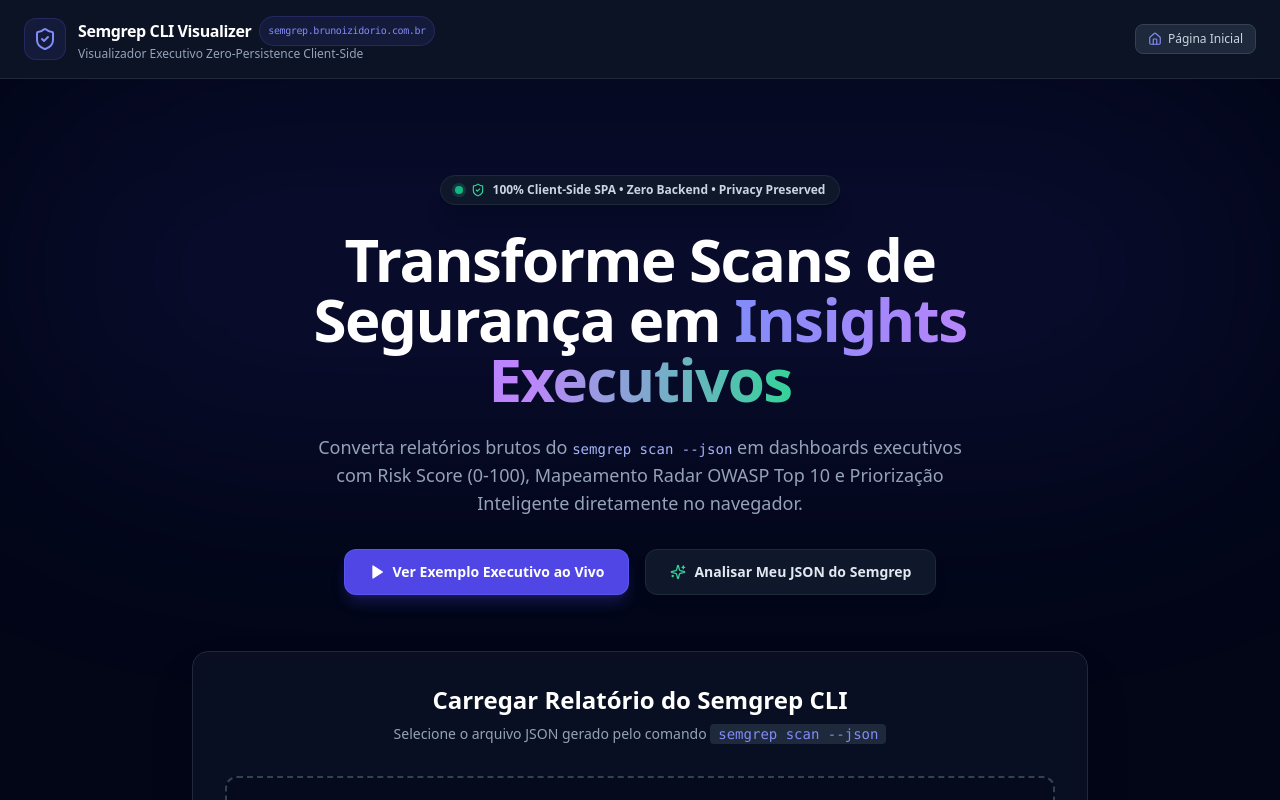
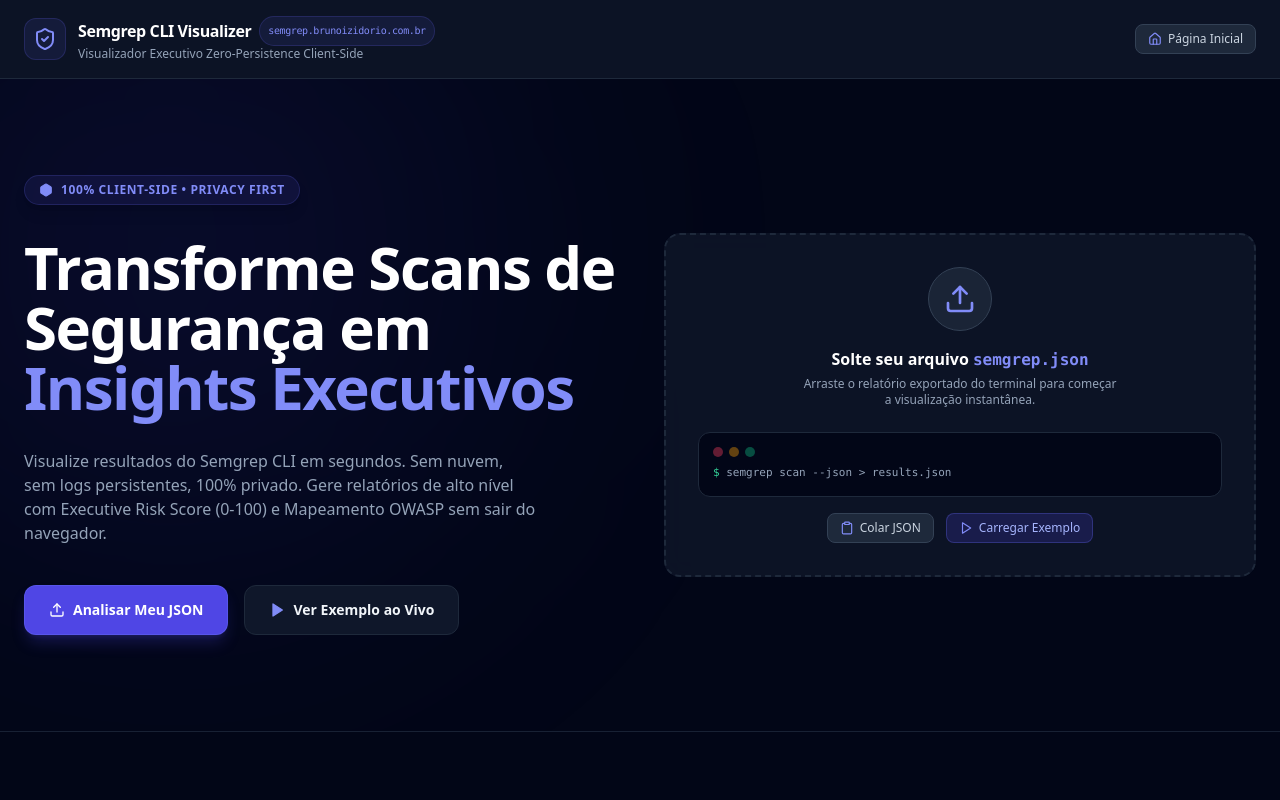
Before and after one commit to brunoez/semgrep, a React (Vite) app in the folder frontend/: page / in a window 1280 px wide. Shown: the top 800 px of the page. Built offline with nearby package versions, Linux system fonts and the light colour scheme.

Commit message:
feat: align Hero section with Google Stitch 2-column layout placing upload zone on the right

```diff
--- a/frontend/src/components/common/FileDropzone.tsx
+++ b/frontend/src/components/common/FileDropzone.tsx
@@ -1,97 +1,146 @@
 import React, { useState } from 'react';
-import { UploadCloud, Code, Play, AlertCircle } from 'lucide-react';
+import { Upload, Clipboard, Play, AlertCircle } from 'lucide-react';
 import { useSemgrepStore } from '../../store/useSemgrepStore';
 
 export const FileDropzone: React.FC = () => {
-  const { loadJson, loadSample, error, isLoading } = useSemgrepStore();
-  const [pasteText, setPasteText] = useState('');
-  const [showPaste, setShowPaste] = useState(false);
+  const { loadJson, loadSample, isLoading, error } = useSemgrepStore();
+  const [dragActive, setDragActive] = useState(false);
+  const [pasteOpen, setPasteOpen] = useState(false);
+  const [pasteContent, setPasteContent] = useState('');
 
-  const handleFileUpload = (file: File) => {
+  const handleDrag = (e: React.DragEvent) => {
+    e.preventDefault();
+    e.stopPropagation();
+    if (e.type === 'dragenter' || e.type === 'dragover') {
+      setDragActive(true);
+    } else if (e.type === 'dragleave') {
+      setDragActive(false);
+    }
+  };
+
+  const handleDrop = (e: React.DragEvent) => {
+    e.preventDefault();
+    e.stopPropagation();
+    setDragActive(false);
+    if (e.dataTransfer.files && e.dataTransfer.files[0]) {
+      readFile(e.dataTransfer.files[0]);
+    }
+  };
+
+  const handleChange = (e: React.ChangeEvent<HTMLInputElement>) => {
+    e.preventDefault();
+    if (e.target.files && e.target.files[0]) {
+      readFile(e.target.files[0]);
+    }
+  };
+
+  const readFile = (file: File) => {
+    if (!file.name.endsWith('.json')) {
+      alert('Por favor, envie um arquivo com extensão .json');
+      return;
+    }
     const reader = new FileReader();
-    reader.onload = (e) => {
-      const content = e.target?.result as string;
-      if (content) loadJson(content);
+    reader.onload = (event) => {
+      const content = event.target?.result as string;
+      loadJson(content);
     };
     reader.readAsText(file);
   };
 
-  const handleDrop = (e: React.DragEvent) => {
-    e.preventDefault();
-    if (e.dataTransfer.files && e.dataTransfer.files[0]) {
-      handleFileUpload(e.dataTransfer.files[0]);
-    }
+  const handlePasteSubmit = () => {
+    if (!pasteContent.trim()) return;
+    loadJson(pasteContent);
   };
 
   return (
-    <div className="max-w-4xl mx-auto my-12 p-8 bg-slate-900/60 border border-slate-800 rounded-2xl shadow-2xl backdrop-blur">
-      <div className="text-center mb-8">
-        <h2 className="text-2xl font-bold text-white">Carregar Relatório do Semgrep CLI</h2>
-        <p className="text-sm text-slate-400 mt-2">
-          Selecione o arquivo JSON gerado pelo comando <code className="text-indigo-400 bg-slate-800 px-2 py-0.5 rounded">semgrep scan --json</code>
-        </p>
-      </div>
-
+    <div className="w-full">
       {error && (
-        <div className="mb-6 p-4 bg-rose-500/10 border border-rose-500/20 rounded-xl text-rose-400 flex items-center gap-3 text-sm">
-          <AlertCircle className="w-5 h-5 flex-shrink-0" />
+        <div className="mb-4 p-3 bg-rose-500/10 border border-rose-500/20 rounded-xl text-rose-400 text-xs flex items-center gap-2">
+          <AlertCircle className="w-4 h-4 flex-shrink-0" />
           <span>{error}</span>
         </div>
       )}
 
       <div
-        onDragOver={(e) => e.preventDefault()}
+        onDragEnter={handleDrag}
+        onDragOver={handleDrag}
+        onDragLeave={handleDrag}
         onDrop={handleDrop}
-        className="border-2 border-dashed border-slate-700 hover:border-indigo-500 rounded-xl p-10 text-center transition cursor-pointer bg-slate-950/40"
+        className={`relative border-2 border-dashed rounded-2xl p-6 sm:p-8 flex flex-col items-center justify-center text-center transition-all bg-slate-900/80 backdrop-blur-md cursor-pointer ${
+          dragActive
+            ? 'border-indigo-500 bg-indigo-500/10 shadow-[0_0_25px_rgba(99,102,241,0.2)]'
+            : 'border-slate-800 hover:border-indigo-500/50 hover:bg-slate-900'
+        }`}
       >
-        <UploadCloud className="w-12 h-12 text-indigo-400 mx-auto mb-4" />
-        <p className="text-base text-slate-200 font-medium">Arraste e solte seu arquivo JSON aqui</p>
-        <p className="text-xs text-slate-500 mt-1">Limite máximo: 50MB (Execução 100% no navegador)</p>
-
-        <label className="inline-block mt-6 px-5 py-2.5 bg-indigo-600 hover:bg-indigo-500 text-white text-sm font-medium rounded-lg cursor-pointer transition shadow-lg shadow-indigo-600/20">
-          Procurar Arquivo
         <input
           type="file"
           accept=".json"
-            className="hidden"
-            onChange={(e) => e.target.files?.[0] && handleFileUpload(e.target.files[0])}
+          onChange={handleChange}
+          className="absolute inset-0 w-full h-full opacity-0 cursor-pointer z-10"
         />
-        </label>
+
+        <div className="w-16 h-16 mb-4 rounded-full bg-slate-800/80 border border-slate-700 flex items-center justify-center text-indigo-400 group-hover:scale-105 transition-transform">
+          <Upload className="w-8 h-8" />
         </div>
 
-      <div className="flex items-center justify-between mt-8 pt-6 border-t border-slate-800">
+        <h3 className="text-base font-bold text-white mb-1">
+          Solte seu arquivo <code className="text-indigo-400 font-mono">semgrep.json</code>
+        </h3>
+        <p className="text-xs text-slate-400 max-w-xs mb-6">
+          Arraste o relatório exportado do terminal para começar a visualização instantânea.
+        </p>
+
+        {/* CLI Terminal snippet */}
+        <div className="w-full bg-slate-950 rounded-xl p-3.5 font-mono text-[11px] text-slate-400 border border-slate-800 text-left mb-4 z-20 pointer-events-auto">
+          <div className="flex gap-1.5 mb-2">
+            <div className="w-2.5 h-2.5 rounded-full bg-rose-500/40" />
+            <div className="w-2.5 h-2.5 rounded-full bg-amber-500/40" />
+            <div className="w-2.5 h-2.5 rounded-full bg-emerald-500/40" />
+          </div>
+          <span className="text-emerald-400">$</span> semgrep scan --json &gt; results.json
+        </div>
+
+        <div className="flex flex-wrap items-center justify-center gap-3 z-20 pointer-events-auto">
           <button
-          onClick={() => setShowPaste(!showPaste)}
-          className="flex items-center gap-2 text-xs text-slate-400 hover:text-slate-200 transition"
+            type="button"
+            onClick={() => setPasteOpen(!pasteOpen)}
+            className="flex items-center gap-1.5 px-3 py-1.5 bg-slate-800 hover:bg-slate-700 text-slate-300 text-xs font-medium rounded-lg border border-slate-700 transition cursor-pointer"
           >
-          <Code className="w-4 h-4" /> {showPaste ? 'Ocultar Área de Texto' : 'Colar JSON Diretamente'}
+            <Clipboard className="w-3.5 h-3.5 text-indigo-400" />
+            {pasteOpen ? 'Fechar Paste' : 'Colar JSON'}
           </button>
 
           <button
-          onClick={() => loadSample()}
+            type="button"
+            onClick={loadSample}
             disabled={isLoading}
-          className="flex items-center gap-2 px-4 py-2 bg-slate-800 hover:bg-slate-700 text-slate-200 text-xs font-medium rounded-lg border border-slate-700 transition"
+            className="flex items-center gap-1.5 px-3 py-1.5 bg-indigo-600/20 hover:bg-indigo-600/30 text-indigo-300 text-xs font-medium rounded-lg border border-indigo-500/30 transition cursor-pointer"
           >
-          <Play className="w-3.5 h-3.5 text-emerald-400" /> Carregar Relatório de Exemplo
+            <Play className="w-3.5 h-3.5 text-indigo-400" />
+            Carregar Exemplo
           </button>
         </div>
 
-      {showPaste && (
-        <div className="mt-6">
+        {pasteOpen && (
+          <div className="w-full mt-4 z-20 pointer-events-auto text-left space-y-2">
             <textarea
-            value={pasteText}
-            onChange={(e) => setPasteText(e.target.value)}
-            placeholder="Cole aqui o conteúdo JSON do Semgrep CLI..."
-            className="w-full h-40 p-4 bg-slate-950 border border-slate-800 rounded-xl text-xs text-slate-300 font-mono focus:border-indigo-500 focus:outline-none"
+              rows={4}
+              placeholder="Cole aqui o conteúdo do seu resultado semgrep.json..."
+              value={pasteContent}
+              onChange={(e) => setPasteContent(e.target.value)}
+              className="w-full p-3 bg-slate-950 border border-slate-800 rounded-xl text-xs text-slate-200 font-mono focus:outline-none focus:border-indigo-500"
             />
             <button
-            onClick={() => pasteText && loadJson(pasteText)}
-            className="mt-3 px-4 py-2 bg-indigo-600 text-white text-xs font-medium rounded-lg hover:bg-indigo-500 transition"
+              type="button"
+              onClick={handlePasteSubmit}
+              disabled={isLoading}
+              className="w-full py-2 bg-indigo-600 hover:bg-indigo-500 text-white font-semibold rounded-lg text-xs transition cursor-pointer"
             >
-            Processar JSON Colado
+              {isLoading ? 'Processando JSON...' : 'Analisar Conteúdo Colado'}
             </button>
           </div>
         )}
       </div>
+    </div>
   );
 };
--- a/frontend/src/components/landing/HeroSection.tsx
+++ b/frontend/src/components/landing/HeroSection.tsx
@@ -1,6 +1,6 @@
 import React, { useEffect, useRef } from 'react';
 import gsap from 'gsap';
-import { ShieldCheck, Play, Sparkles } from 'lucide-react';
+import { Play, Upload, Bolt } from 'lucide-react';
 import { FileDropzone } from '../common/FileDropzone';
 
 interface Props {
@@ -12,11 +12,18 @@
 
   useEffect(() => {
     const ctx = gsap.context(() => {
-      gsap.from('.gsap-hero-item', {
-        y: 25,
+      gsap.from('.gsap-hero-left', {
+        x: -30,
         opacity: 0,
-        duration: 0.7,
-        stagger: 0.12,
+        duration: 0.8,
+        stagger: 0.15,
+        ease: 'power2.out',
+      });
+
+      gsap.from('.gsap-hero-right', {
+        x: 30,
+        opacity: 0,
+        duration: 0.8,
         ease: 'power2.out',
       });
     }, heroRef);
@@ -24,56 +31,58 @@
     return () => ctx.revert();
   }, []);
 
+  const scrollToDropzone = () => {
+    const el = document.getElementById('hero-dropzone-card');
+    if (el) {
+      el.scrollIntoView({ behavior: 'smooth' });
+    }
+  };
+
   return (
     <section ref={heroRef} className="relative py-16 md:py-24 bg-slate-950 overflow-hidden">
-      {/* Background Radial Glow Effect */}
-      <div className="absolute top-0 left-1/2 -translate-x-1/2 w-full max-w-7xl h-96 bg-indigo-600/10 blur-[120px] rounded-full pointer-events-none" />
+      {/* Glow Accent Radial Gradient */}
+      <div className="absolute -top-32 -left-32 w-[600px] h-[600px] bg-indigo-600/10 blur-[140px] rounded-full pointer-events-none" />
 
-      <div className="container mx-auto px-6 relative z-10">
-        <div className="text-center max-w-3xl mx-auto space-y-6">
-          {/* Badge */}
-          <div className="gsap-hero-item inline-flex items-center gap-2 px-3.5 py-1.5 bg-slate-900 border border-slate-800 rounded-full text-xs font-semibold text-slate-300 shadow-xl">
-            <span className="flex h-2 w-2 relative">
-              <span className="animate-ping absolute inline-flex h-full w-full rounded-full bg-emerald-400 opacity-75" />
-              <span className="relative inline-flex rounded-full h-2 w-2 bg-emerald-500" />
-            </span>
-            <ShieldCheck className="w-3.5 h-3.5 text-emerald-400" />
-            <span>100% Client-Side SPA • Zero Backend • Privacy Preserved</span>
+      <div className="container mx-auto px-6 max-w-7xl relative z-10">
+        <div className="grid grid-cols-1 lg:grid-cols-12 gap-12 items-center">
+          {/* Left Column: Headline & Value Proposition */}
+          <div className="lg:col-span-6 space-y-8">
+            <div className="gsap-hero-left inline-flex items-center gap-2 px-3.5 py-1.5 rounded-full bg-indigo-500/10 border border-indigo-500/20 text-indigo-400 text-xs font-semibold shadow-lg">
+              <Bolt className="w-3.5 h-3.5 text-indigo-400 fill-current" />
+              <span className="uppercase tracking-wider">100% Client-Side • Privacy First</span>
             </div>
 
-          {/* Main Headline */}
-          <h1 className="gsap-hero-item text-4xl sm:text-5xl md:text-6xl font-extrabold text-white tracking-tight leading-tight">
-            Transforme Scans de Segurança em <span className="bg-gradient-to-r from-indigo-400 via-purple-400 to-emerald-400 bg-clip-text text-transparent">Insights Executivos</span>
+            <h1 className="gsap-hero-left text-4xl sm:text-5xl lg:text-6xl font-extrabold text-white tracking-tight leading-tight">
+              Transforme Scans de Segurança em <span className="text-indigo-400">Insights Executivos</span>
             </h1>
 
-          {/* Subheadline */}
-          <p className="gsap-hero-item text-base sm:text-lg text-slate-400 max-w-2xl mx-auto leading-relaxed">
-            Converta relatórios brutos do <code className="text-indigo-300 font-mono text-sm">semgrep scan --json</code> em dashboards executivos com Risk Score (0-100), Mapeamento Radar OWASP Top 10 e Priorização Inteligente diretamente no navegador.
+            <p className="gsap-hero-left text-sm sm:text-base text-slate-400 leading-relaxed max-w-lg">
+              Visualize resultados do Semgrep CLI em segundos. Sem nuvem, sem logs persistentes, 100% privado. Gere relatórios de alto nível com Executive Risk Score (0-100) e Mapeamento OWASP sem sair do navegador.
             </p>
 
-          {/* Dual Action Buttons */}
-          <div className="gsap-hero-item flex flex-wrap items-center justify-center gap-4 pt-2">
+            <div className="gsap-hero-left flex flex-wrap gap-4 pt-2">
+              <button
+                onClick={scrollToDropzone}
+                className="px-6 py-3.5 bg-indigo-600 hover:bg-indigo-500 text-white rounded-xl font-bold text-sm transition-all shadow-lg shadow-indigo-600/25 border border-indigo-500/50 flex items-center gap-2 cursor-pointer active:scale-95"
+              >
+                <Upload className="w-4 h-4" />
+                Analisar Meu JSON
+              </button>
+
               <button
                 onClick={onLoadSample}
-              className="flex items-center gap-2 px-6 py-3 bg-indigo-600 hover:bg-indigo-500 text-white font-semibold rounded-xl text-sm transition shadow-lg shadow-indigo-600/25 border border-indigo-500/50 cursor-pointer"
+                className="px-6 py-3.5 bg-slate-900 hover:bg-slate-800 text-slate-100 rounded-xl font-bold text-sm border border-slate-800 transition-all flex items-center gap-2 cursor-pointer active:scale-95"
               >
-              <Play className="w-4 h-4 fill-current" />
-              Ver Exemplo Executivo ao Vivo
+                <Play className="w-4 h-4 text-indigo-400 fill-current" />
+                Ver Exemplo ao Vivo
               </button>
-
-            <a
-              href="#upload-zone"
-              className="flex items-center gap-2 px-6 py-3 bg-slate-900 hover:bg-slate-800 text-slate-200 font-semibold rounded-xl text-sm transition border border-slate-800 shadow-lg cursor-pointer"
-            >
-              <Sparkles className="w-4 h-4 text-emerald-400" />
-              Analisar Meu JSON do Semgrep
-            </a>
             </div>
           </div>
 
-        {/* Embedded File Intake Dropzone */}
-        <div id="upload-zone" className="gsap-hero-item mt-14 max-w-4xl mx-auto">
+          {/* Right Column: Google Stitch Elevated Dropzone Card */}
+          <div id="hero-dropzone-card" className="lg:col-span-6 gsap-hero-right">
             <FileDropzone />
+          </div>
         </div>
       </div>
     </section>
```
Also changed, not shown: 1 other file (tests, documents, lock files or other folders). Lines whose indentation alone changed are shown as unchanged.
